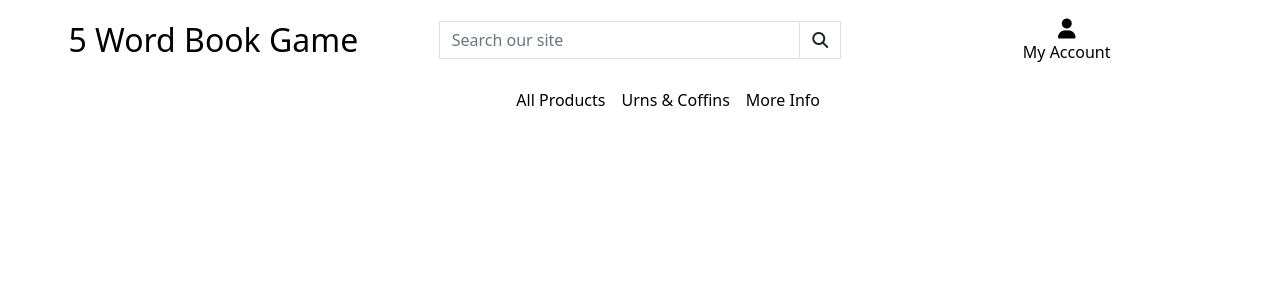
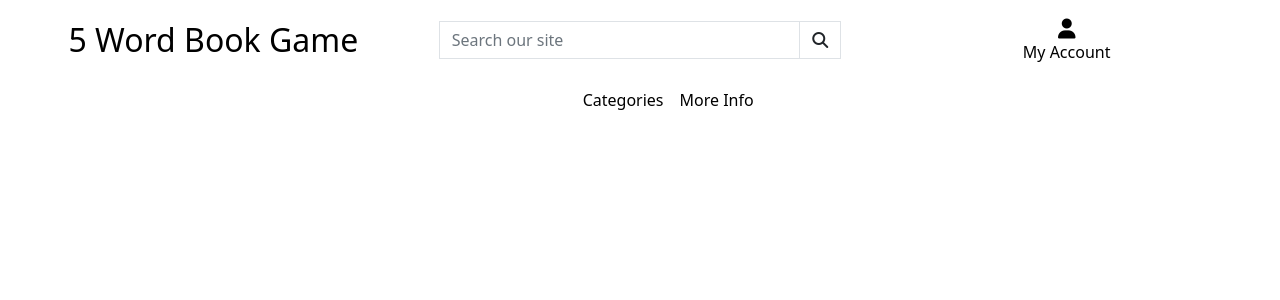
Before and after one commit to phoebeireland/5wordbookgame, a Django app: template templates/base.html in a window 1280 px wide. Shown: the top 300 px of the page. Run offline with Django 3.2, Linux system fonts and the light colour scheme; the template is opened without the code that fills it, so the values that code supplies are empty; some libraries are stand-ins or nearby versions.

Commit message:
update header nav bar with appropriate categoreis

```diff
--- a/templates/includes/main_nav.html
+++ b/templates/includes/main_nav.html
@@ -7,23 +7,13 @@
         </li>
         <li class="nav-item dropdown">
             <a class="logo-font font-weight-bold nav-link text-black mr-5" href="#" id="all-products-link" data-toggle="dropdown" aria-haspopup="true" aria-expanded="false">
-                All Products
+                Categories
             </a>
             <div class="dropdown-menu border-0" aria-labelledby="all-products-link">
-                <a href="{% url 'products' %}?sort=price&direction=asc" class="dropdown-item">By Price</a>
-                <a href="{% url 'products' %}?sort=category&direction=asc" class="dropdown-item ">By Category</a>
-                <a href="{% url 'products' %}" class="dropdown-item">All Products</a>
-            </div>
-        </li>
-
-        <li class="nav-item dropdown">
-            <a class="logo-font font-weight-bold nav-link text-black mr-5" href="#" id="urnsandcoffins-link" data-toggle="dropdown" aria-haspopup="true" aria-expanded="false">
-                Urns &amp; Coffins
-            </a>
-            <div class="dropdown-menu border-0" aria-labelledby="urnsandcoffins-link">
-                <a href="{% url 'products' %}?category=urns" class="dropdown-item">Urns</a>
-                <a href="{% url 'products' %}?category=coffins" class="dropdown-item">Coffins</a>
-                <a href="{% url 'products' %}?category=miscellaneous" class="dropdown-item">Miscellaneous</a>
+                <a href="{% url 'products' %}?sort=price&direction=asc" class="dropdown-item">Books</a>
+                <a href="{% url 'products' %}?sort=category&direction=asc" class="dropdown-item ">Movies</a>
+                <a href="{% url 'products' %}?sort=category&direction=asc" class="dropdown-item ">TV Shows</a>
+                <a href="{% url 'products' %}" class="dropdown-item">All Categories</a>
             </div>
         </li>
         <li class="nav-item dropdown">
```
